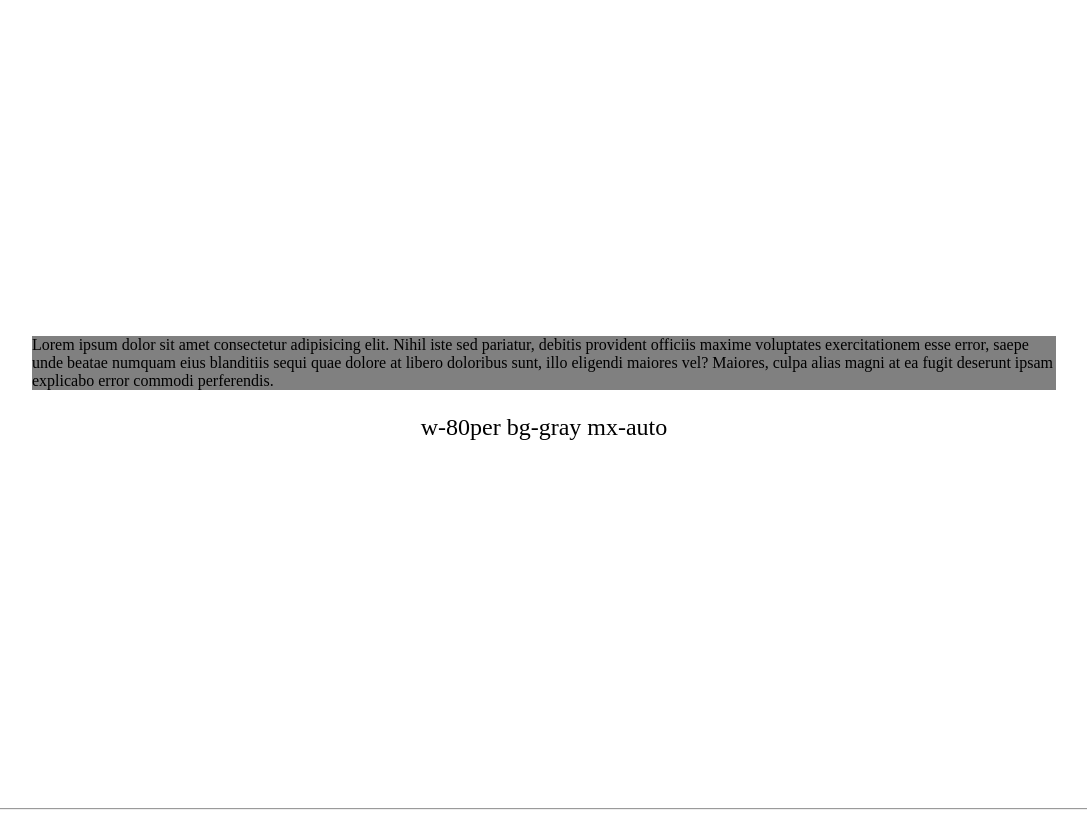
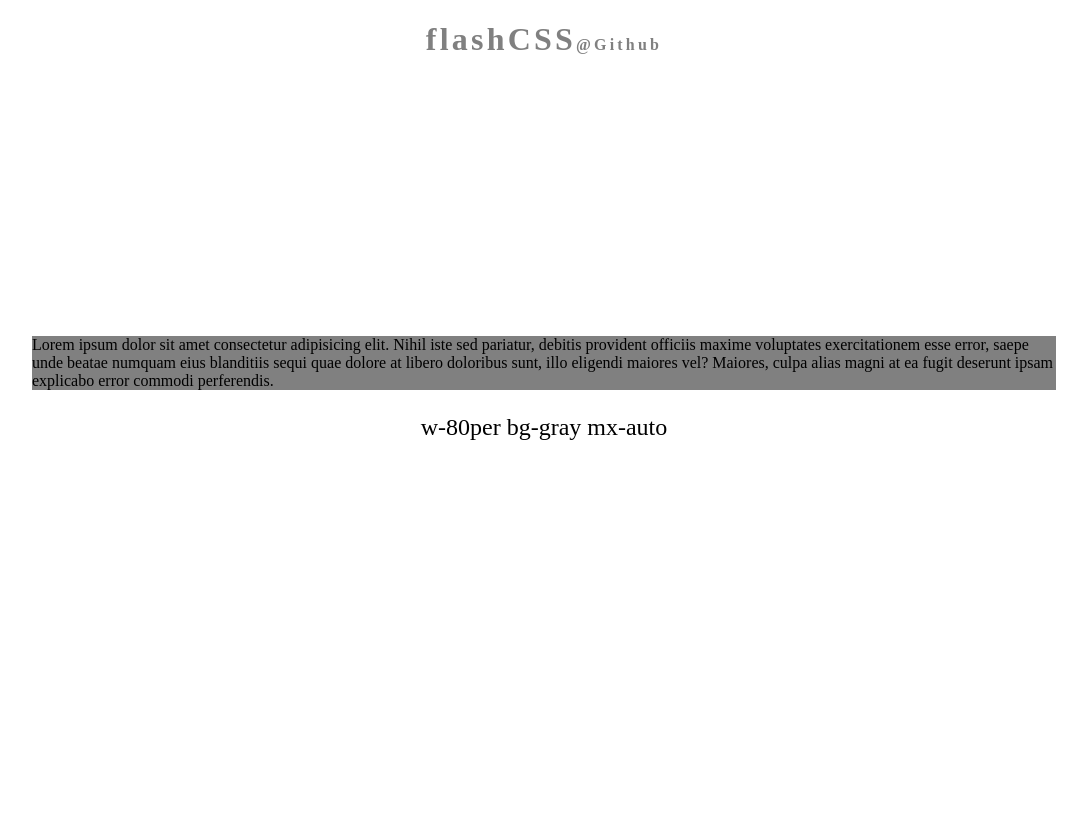
Before and after one commit to kymmax/flashCSS, a website: page src/demo.html in a window 1280 px wide. Shown: the whole page, without its empty margins (96-1183 px from the left). Drawn offline with Linux system fonts and the light colour scheme.

Commit message:
v1.0.0 update demo.html

```diff
--- a/src/demo.html
+++ b/src/demo.html
@@ -14,15 +14,15 @@
 
     <!-- Web info -->
     <meta charset="UTF-8">
-    <meta name="keywords" content="">
-    <meta name="description" content="">
+    <meta name="keywords" content="css, html, javascript, rapid, website, develop, flash">
+    <meta name="description" content="A quick way to customize css from html class name.">
 
     <!-- FB thumbnail -->
-    <meta property="og:url" content="">
+    <meta property="og:url" content="https://kymmax.github.io/flashCSS/src/demo.html">
     <meta property="og:type" content="website">
-    <meta property="og:title" content="">
-    <meta property="og:site_name" content="">
-    <meta property="og:description" content="">
+    <meta property="og:title" content="flashCSS">
+    <meta property="og:site_name" content="flashCSS">
+    <meta property="og:description" content="A quick way to customize css from html class name.">
     <meta property="og:image" content="">
 
     <!-- Favicon -->
@@ -48,16 +48,14 @@
     <!-- Stat Main -->
     <div class="wrapper">
 
+        <h1 class="ps-fixed w-100vw t-0 fa-center"><a href="https://github.com/kymmax/flashCSS" class="color-gray fz-2rem fl-dot1em" style="text-decoration: none;">flashCSS<span class="fz-1rem">@Github</span></a></h1>
+
         <div class="demo-block w-100vw h-100vh d-flex flexDir-column justifyContent-center">
             <div id="demo_1" class="w-100per bg-gray">
                 <div class="w-100per">Lorem ipsum dolor sit amet consectetur adipisicing elit. Nihil iste sed pariatur, debitis provident officiis maxime voluptates exercitationem esse error, saepe unde beatae numquam eius blanditiis sequi quae dolore at libero doloribus sunt, illo eligendi maiores vel? Maiores, culpa alias magni at ea fugit deserunt ipsam explicabo error commodi perferendis.</div>
             </div>
             <p id="demo_1_p" class="fz-12px fz-md-24px fa-center">w-100per bg-gray mx-auto</p>
         </div>
-
-        <hr>
-
-
 
     </div>
     <!-- End Main -->
```
